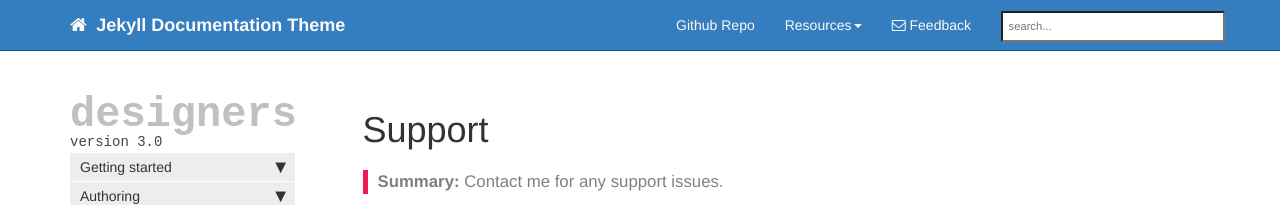
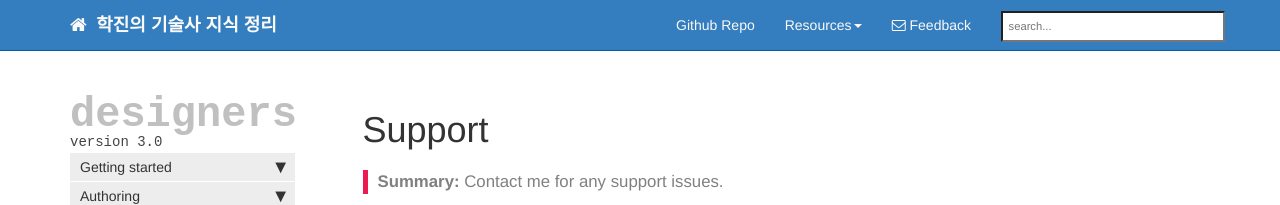
Before and after one commit to hakchin/pe, a Jekyll site: the page built from doc_support.md, in a window 1280 px wide. Shown: the top 205 px of the page. Built offline with Jekyll 4.4.1, drawn with Linux system fonts in a browser that asks for light colours; nearby versions of some CDN libraries; library files that are not in the unit come from our copies; Markdown is read by kramdown in place of the engine named in the settings; comment, search, counter and statistics services are not loaded.

Commit message:
modified:   _config.yml

```diff
--- a/_config.yml
+++ b/_config.yml
@@ -6,8 +6,8 @@ product: all
 platform: all
 version: all
 destination: ../doc_designers
-topnav_title: Jekyll Documentation Theme
-homepage_title: Jekyll Documentation Theme &mdash; Designers
+topnav_title: 학진의 기술사 지식 정리
+homepage_title: 학진의 기술사 지식 정리
 site_title: Jekyll Documentation Theme &mdash; Designers
 disqus_shortname: idrbwjekyll
 google_analytics: UA-66296557-1
```
